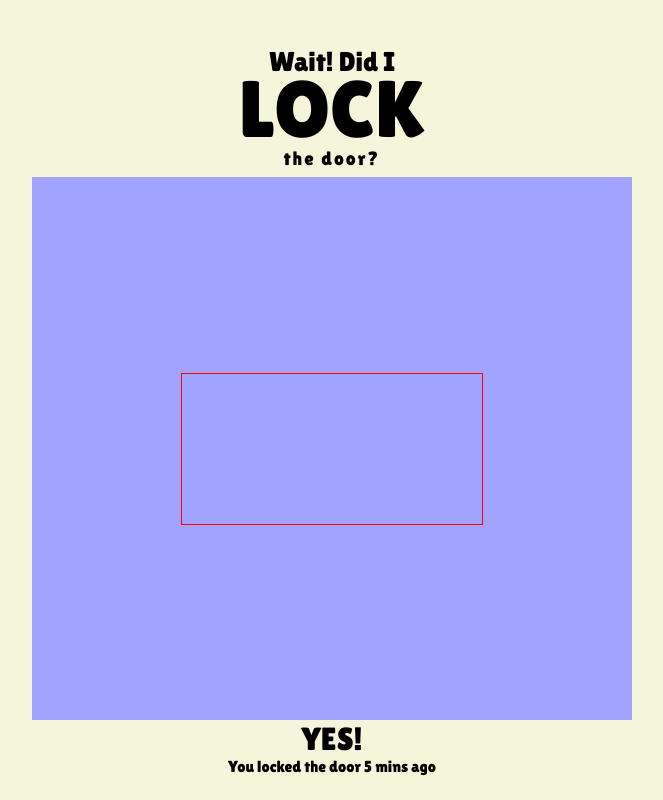
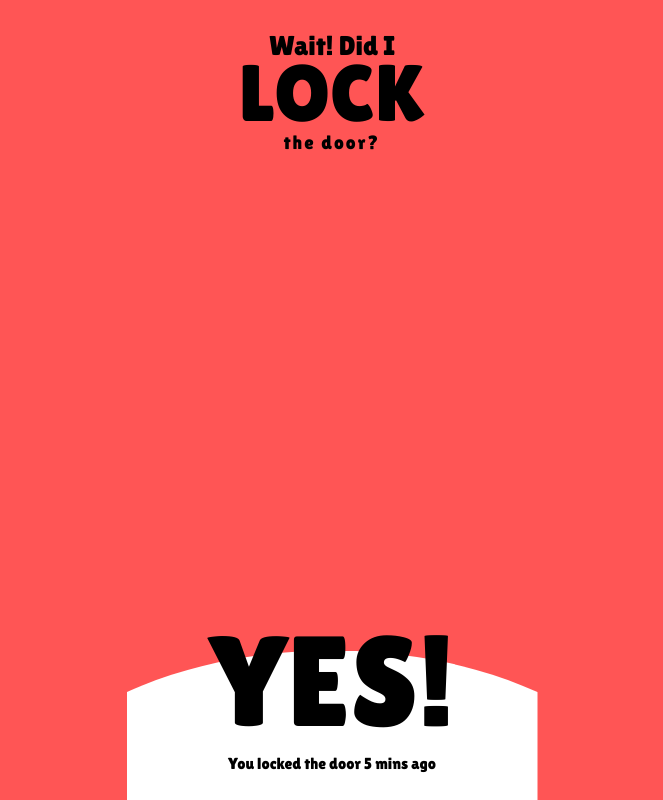
Before and after one commit to elbert-git/DidILock, a website built with Vite: page index.html in a window 1280 px wide. Shown: the whole page, without its empty margins (308-971 px from the left). Built offline with nearby package versions, Linux system fonts and the light colour scheme; a web font is replaced by a local one; what @rive-app/canvas would draw is missing.

Commit message:
finished html and css

```diff
--- a/index.html
+++ b/index.html
@@ -16,6 +16,7 @@
       <canvas id="canvas"></canvas>
     </div>
     <div class="bottom">
+      <img src="/ellipse.svg" alt="" class="ellipse" />
       <h1 id="answer">YES!</h1>
       <p id="durationLabel">You locked the door 5 mins ago</p>
     </div>
--- a/notes.txt
+++ b/notes.txt
@@ -1 +1,2 @@
->>> need to center and fix lock framing
+>>> fix little border padding in ellipse svg???
+>>> fix centering of lock
--- a/src/main.ts
+++ b/src/main.ts
@@ -1,8 +1,50 @@
 import './style.css'
 import { InitiailiseRive, SetRiveLock } from './rive'
 
-// init rive
-InitiailiseRive(
-    document.getElementById("canvas") as HTMLCanvasElement,
-    document.querySelector(".canvasWrapper") as HTMLElement
-)
+
+// props and states
+const constants = {
+    localStorageKey: "didILock",
+}
+let locked = false;
+
+
+// main functions
+function onInitialLoad() {
+    // init rive
+    InitiailiseRive(
+        document.getElementById("canvas") as HTMLCanvasElement,
+        document.querySelector(".canvasWrapper") as HTMLElement
+    )
+    // load prev data
+}
+function setLockTrue() {
+    // set vars
+    locked = true
+    // log the time
+    // toggle graphics
+    SetRiveLock(true)
+    // todo css backgrounds
+    // update ui text
+}
+function setLockFalse() {
+    // set vars
+    locked = false
+    // log the time
+    // toggle graphics
+    SetRiveLock(false)
+    // todo css backgrounds
+    // update ui text
+}
+
+onInitialLoad()
+
+
+// event callbacks
+document.getElementById("canvas")?.addEventListener("click", () => {
+    if (locked) {
+        setLockFalse()
+    } else {
+        setLockTrue()
+    }
+})
--- a/src/rive.ts
+++ b/src/rive.ts
@@ -3,8 +3,6 @@ import * as rive from "@rive-app/canvas";
 let lockBool: rive.StateMachineInput | undefined = undefined
 
 export function InitiailiseRive(canvas: HTMLCanvasElement, parent: HTMLElement) {
-
-    const canvasSize = 250
 
     // create on resize
     function onResize() {
@@ -12,7 +10,7 @@ export function InitiailiseRive(canvas: HTMLCanvasElement, parent: HTMLElement)
         // const parentHeight = parent.clientHeight
         // const sizeMultiplier = 3
         // const size = (parent.clientHeight * sizeMultiplier) / 2
-        const size = 700 / 2
+        const size = 450 / 2
         // set canvas size
         canvas.height = size
         canvas.width = size
@@ -38,6 +36,8 @@ export function InitiailiseRive(canvas: HTMLCanvasElement, parent: HTMLElement)
         },
     });
 
+    onResize()
+
     // listen to futuer rive events
     window.addEventListener("resize", () => {
         onResize()
--- a/src/style.css
+++ b/src/style.css
@@ -6,17 +6,18 @@
   padding: 0;
   margin: 0;
   box-sizing: 0;
+  /* outline: 1px solid red; */
 }
 
 html,
 body {
   height: 100%;
-  width: 100%;
+  width: 100vw;
   max-height: 100%;
   max-width: 100%;
   /* max-height: 100%; */
   overflow: hidden;
-  background-color: beige;
+  background-color: rgb(255, 85, 85);
 }
 
 html {
@@ -41,7 +42,8 @@ body {
 
 /* styling the header */
 header {
-  padding-top: 2rem;
+  padding-top: 1rem;
+  /* background-color: rgba(255, 0, 0, 0.355); */
 }
 
 header p,
@@ -70,16 +72,18 @@ h1 {
   flex-grow: 1;
   width: 100%;
   max-width: 100vw;
-  background-color: rgb(162, 162, 255);
+  /* background-color: rgb(162, 162, 255); */
   /* display: flex;
   align-items: center;
   justify-content: center; */
   position: relative;
+  left: 18px;
+  top: 15px;
   overflow: visible;
 }
 
 canvas {
-  outline: 1px red solid;
+  /* outline: 1px red solid; */
   /* transform: scale(0.5); */
   position: absolute;
   top: 50%;
@@ -89,5 +93,25 @@ canvas {
 
 /* styling the bottom */
 .bottom {
-  height: 5rem;
+  /* background-color: rgba(0, 128, 0, 0.524); */
+  height: 12rem;
+  position: relative;
 }
+#answer {
+  position: relative;
+  font-size: 8rem;
+  z-index: 5;
+}
+#durationLabel {
+  position: relative;
+  text-align: center;
+  z-index: 5;
+}
+
+.ellipse {
+  z-index: 1;
+  position: absolute;
+  top: calc(50% + 2.5rem);
+  left: 50%;
+  transform: translate(-50%, -50%);
+}
```
Also changed, not shown: public/ellipse.svg (added), 1 other file.
